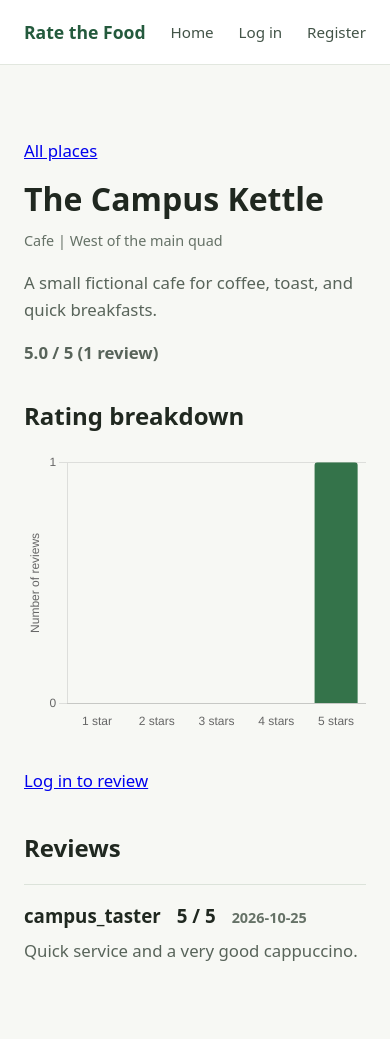
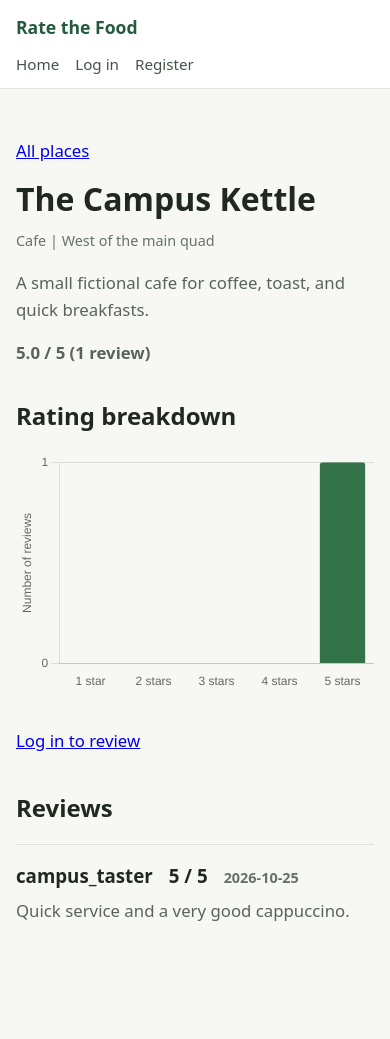
Before and after one commit to satvikigutta/rate-the-food, a Flask app: page /place/1 in a window 390 px wide. After the commit the page ends 921 px from the top, so only its background shows below. Run offline with Flask 3, Linux system fonts and the light colour scheme; data comes from the database, SQL or seed files in the repository.

Commit message:
Error pages, profile page, mobile styling

```diff
--- a/app.py
+++ b/app.py
@@ -241,6 +241,32 @@ def place_detail(place_id):
     return render_place_page(place_id)
 
 
+@app.get("/user/<username>")
+def user_profile(username):
+    connection = get_db_connection()
+    try:
+        user = connection.execute(
+            "SELECT id, username FROM users WHERE username = ?", (username,)
+        ).fetchone()
+        if user is None:
+            abort(404)
+
+        reviews = connection.execute(
+            """
+            SELECT p.id AS place_id, p.name AS place_name, r.rating, r.text,
+                   strftime('%Y-%m-%d', r.created_at) AS review_date
+            FROM reviews AS r
+            JOIN places AS p ON p.id = r.place_id
+            WHERE r.user_id = ?
+            ORDER BY r.created_at DESC, r.id DESC
+            """,
+            (user["id"],),
+        ).fetchall()
+    finally:
+        connection.close()
+    return render_template("user.html", profile=user, reviews=reviews)
+
+
 def render_place_page(place_id, form_rating=None, form_text=None):
     connection = get_db_connection()
     try:
@@ -376,6 +402,11 @@ def not_found(_error):
     return render_template("404.html"), 404
 
 
+@app.errorhandler(500)
+def internal_server_error(_error):
+    return render_template("500.html"), 500
+
+
 @app.route("/register", methods=["GET", "POST"])
 def register():
     if request.method == "POST":
--- a/templates/base.html
+++ b/templates/base.html
@@ -24,8 +24,10 @@
 
     nav {
       display: flex;
+      flex-wrap: wrap;
       align-items: center;
       justify-content: space-between;
+      gap: 10px 16px;
       max-width: 960px;
       min-height: 64px;
       margin: 0 auto;
@@ -33,6 +35,7 @@
     }
 
     .brand {
+      margin-right: auto;
       color: #245a3d;
       font-size: 1.1rem;
       font-weight: 700;
@@ -44,6 +47,7 @@
       color: #435448;
       font-size: 0.95rem;
       text-decoration: none;
+      white-space: nowrap;
     }
 
     nav form {
@@ -62,13 +66,14 @@
       max-width: 912px;
       min-height: 60vh;
       margin: 0 auto;
-      padding: 56px 24px;
+      padding: 48px 24px;
     }
 
     h1 {
       margin: 0 0 12px;
-      font-size: clamp(2rem, 6vw, 3.25rem);
+      font-size: 2.5rem;
       line-height: 1.1;
+      overflow-wrap: anywhere;
     }
 
     p {
@@ -84,6 +89,7 @@
       border-left: 3px solid #245a3d;
       background: #eaf1e9;
       color: #243c2d;
+      overflow-wrap: anywhere;
     }
 
     .flash.error {
@@ -204,6 +210,7 @@
       gap: 8px 16px;
       align-items: baseline;
       margin: 0;
+      overflow-wrap: anywhere;
     }
 
     .review-text {
@@ -272,6 +279,32 @@
     }
 
     @media (max-width: 520px) {
+      nav {
+        justify-content: flex-start;
+        padding: 12px 16px;
+      }
+
+      .brand {
+        flex-basis: 100%;
+      }
+
+      main {
+        padding: 32px 16px;
+      }
+
+      h1 {
+        font-size: 2rem;
+      }
+
+      .auth-form,
+      .review-form {
+        max-width: none;
+      }
+
+      .rating-chart-container {
+        height: 240px;
+      }
+
       .place-row {
         grid-template-columns: 24px minmax(0, 1fr);
         gap: 10px;
@@ -290,7 +323,7 @@
       <a class="brand" href="{{ url_for('home') }}">Rate the Food</a>
       <a href="{{ url_for('home') }}">Home</a>
       {% if session.get('user_id') %}
-        <span>Hi, {{ session.get('username') }}</span>
+        <a href="{{ url_for('user_profile', username=session.get('username')) }}">Hi, {{ session.get('username') }}</a>
         <form action="{{ url_for('logout') }}" method="post">
           <button type="submit">Log out</button>
         </form>
```
Also changed, not shown: templates/500.html (added, +7 -0 lines), templates/user.html (added, +20 -0 lines).
